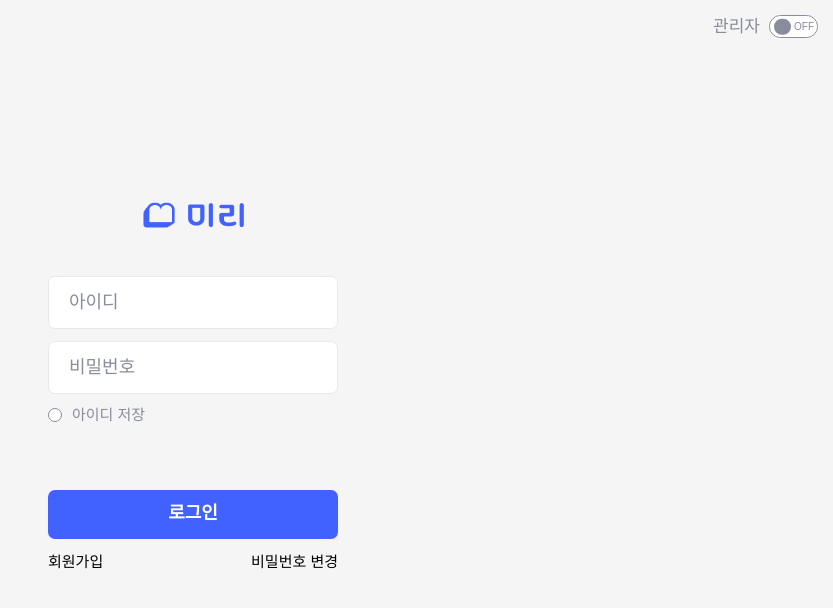
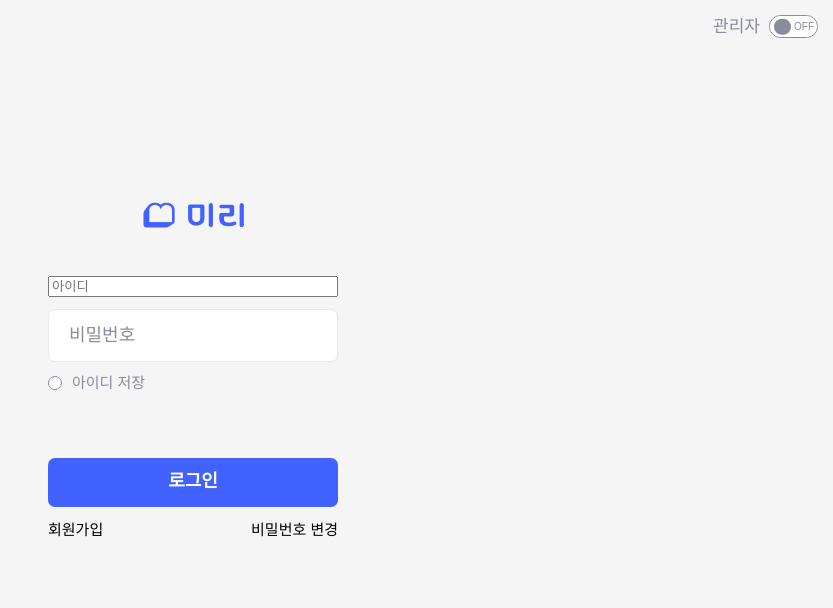
Before and after one commit to MereDevelop/Mere-Web-Client-Typescript, a React (Create React App) app: page / in a window 1280 px wide. Shown: the top 608 px of the page, without its empty margins (447-1280 px from the left). Built offline with nearby package versions, Linux system fonts and the light colour scheme; a web font is replaced by a local one.

Commit message:
feat: 로그인 id값 변경

```diff
--- a/src/styles/auth/login/LoginForm.scss
+++ b/src/styles/auth/login/LoginForm.scss
@@ -21,7 +21,7 @@
       display: none;
     }
 
-    input[id='storeID'],
+    input[id='id'],
     input[id='password'] {
       height: 77px;
       background-color: #ffffff;
@@ -113,7 +113,7 @@
 
     .store-id-container,
     .store-password-container {
-      input[id='storeID'],
+      input[id='id'],
       input[id='password'] {
         height: 49px;
         border-radius: 7px;
@@ -167,7 +167,7 @@
 
     .store-id-container,
     .store-password-container {
-      input[id='storeID'],
+      input[id='id'],
       input[id='password'] {
         height: 49px;
         border-radius: 7px;
```
